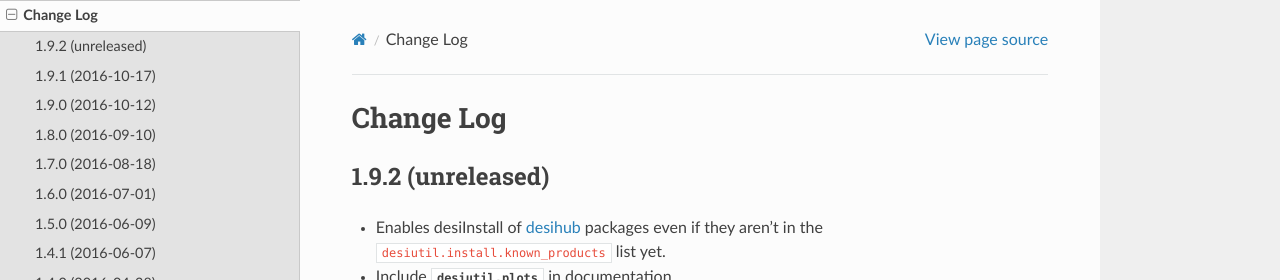
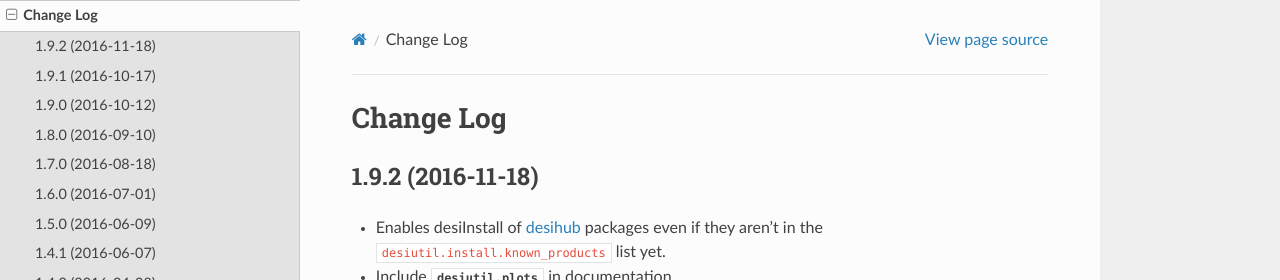
Before and after one commit to desihub/desiutil, a Sphinx documentation site: the page built from doc/changes.rst, in a window 1280 px wide and 900 px high. Shown: the top 280 px of the window. Built offline with Sphinx 7.4.7 and the Read the Docs theme 2.0.0, drawn with Linux system fonts in a browser that asks for light colours.

Commit message:
update changes.rst

```diff
--- a/doc/changes.rst
+++ b/doc/changes.rst
@@ -2,7 +2,7 @@
 Change Log
 ==========
 
-1.9.2 (unreleased)
+1.9.2 (2016-11-18)
 ------------------
 
 * Enables desiInstall of desihub_ packages even if they aren't in the
```
